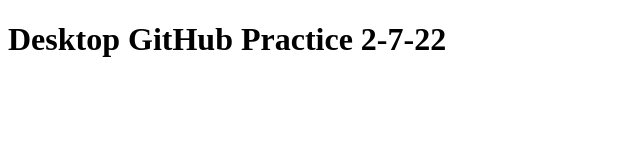
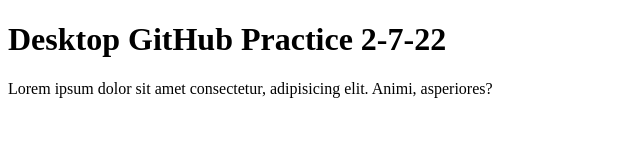
Before and after one commit to Forhad-Khan-Alif/2practice-desktop-github2-7-22, a plain HTML site: page index.html in a window 1280 px wide. Shown: the whole page, without its empty margins (0-640 px from the left). Drawn offline with Linux system fonts and the light colour scheme.

Commit message:
p tag added in html file
p tag added in html file. GitHub Desktop  Software Diye Ai tag ti commit message diye, push korlam.

```diff
--- a/index.html
+++ b/index.html
@@ -8,5 +8,6 @@
 </head>
 <body>
     <h1>Desktop GitHub Practice 2-7-22</h1>
+    <p>Lorem ipsum dolor sit amet consectetur, adipisicing elit. Animi, asperiores?</p>
 </body>
 </html>
```
